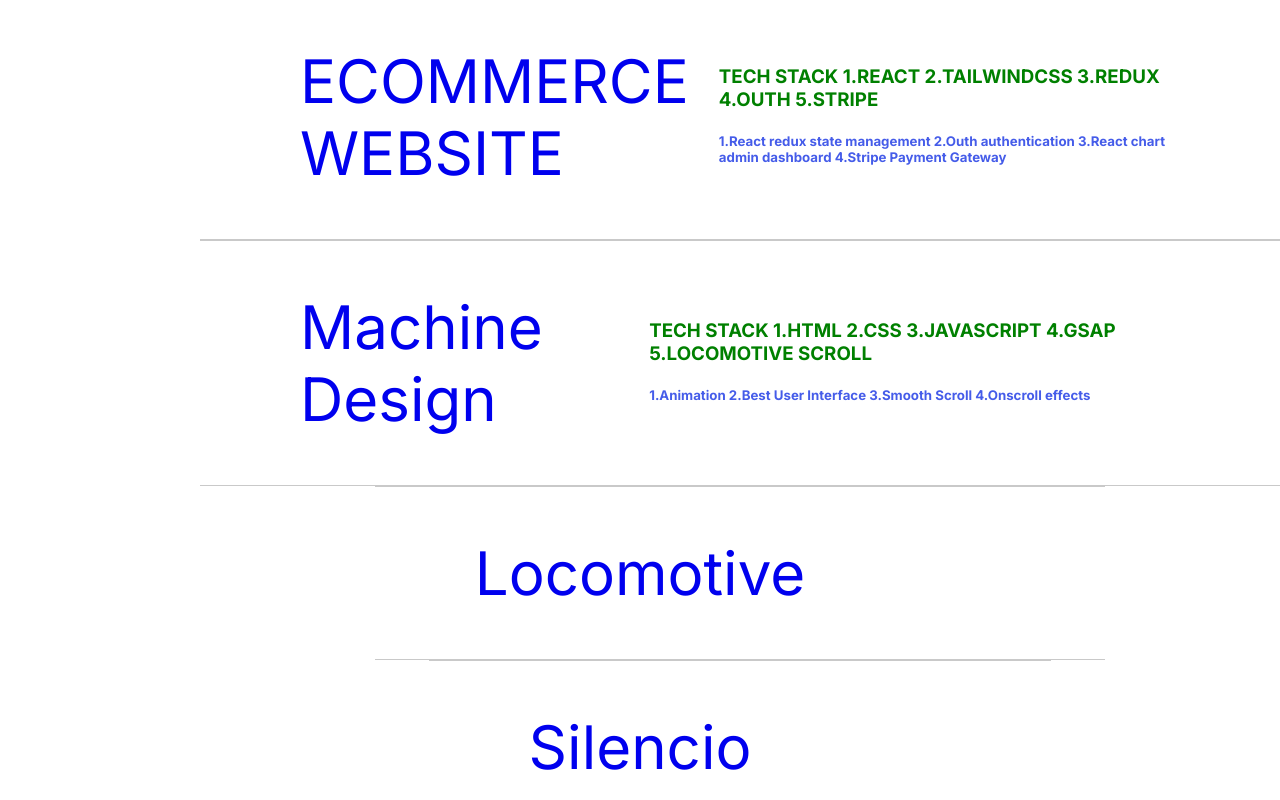
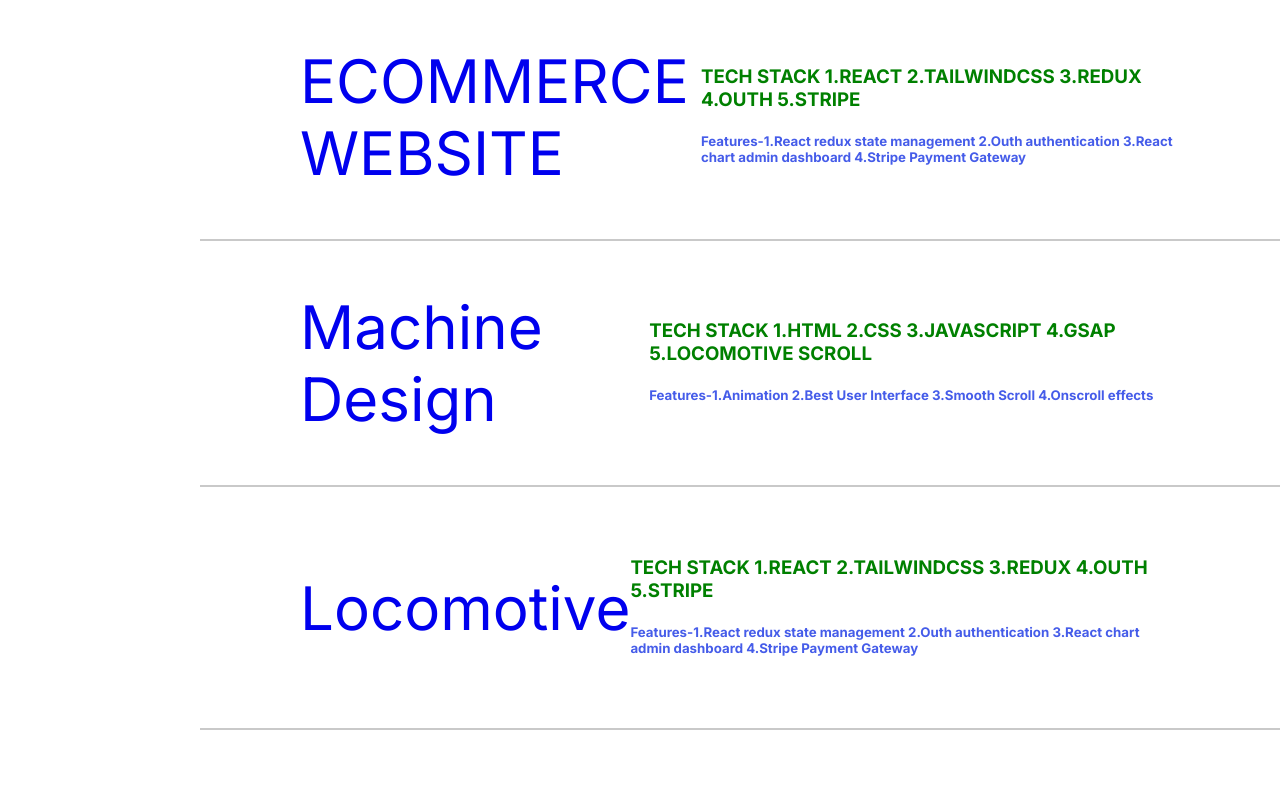
Before and after one commit to Madhyam123/Nextjs_Potofilio, a Next.js app: page / in a window 1280 px wide. Shown: the part 1540-2340 px from the top of the page. Built offline with nearby package versions, Linux system fonts and the light colour scheme.

Commit message:
Update index.jsx

```diff
--- a/src/components/Projects/index.jsx
+++ b/src/components/Projects/index.jsx
@@ -13,7 +13,7 @@
     title: "ECOMMERCE WEBSITE",
     src: "ecom.png",
     stack: "TECH STACK 1.REACT 2.TAILWINDCSS 3.REDUX 4.OUTH 5.STRIPE",
-    Feature:"1.React redux state management 2.Outh authentication 3.React chart admin dashboard 4.Stripe Payment Gateway",
+    Feature:"Features-1.React redux state management 2.Outh authentication 3.React chart admin dashboard 4.Stripe Payment Gateway",
     color: "#000000",
     href:"https://madhyamecommercesite.netlify.app/"
 
@@ -22,19 +22,23 @@
     title: "Machine Design",
     src: "image 4.png",
     stack: "TECH STACK 1.HTML 2.CSS 3.JAVASCRIPT 4.GSAP 5.LOCOMOTIVE SCROLL",
-    Feature:"1.Animation 2.Best User Interface 3.Smooth Scroll 4.Onscroll effects",
+    Feature:"Features-1.Animation 2.Best User Interface 3.Smooth Scroll 4.Onscroll effects",
     color: "#8C8C8C",
     href:"https://madhyammachine.netlify.app/"
   },
   {
     title: "Locomotive",
     src: "locomotive.png",
+    stack: "TECH STACK 1.REACT 2.TAILWINDCSS 3.REDUX 4.OUTH 5.STRIPE",
+    Feature:"Features-1.React redux state management 2.Outh authentication 3.React chart admin dashboard 4.Stripe Payment Gateway",
     color: "#EFE8D3",
     href:"https://madhyamecommercesite.netlify.app/"
   },
   {
     title: "Silencio",
     src: "silencio.png",
+    stack: "TECH STACK 1.HTML 2.CSS 3.JAVASCRIPT 4.GSAP 5.LOCOMOTIVE SCROLL",
+    Feature:"Features-1.Animation 2.Best User Interface 3.Smooth Scroll 4.Onscroll effects",
     color: "#706D63",
     href:"https://madhyamecommercesite.netlify.app/"
   }
```
